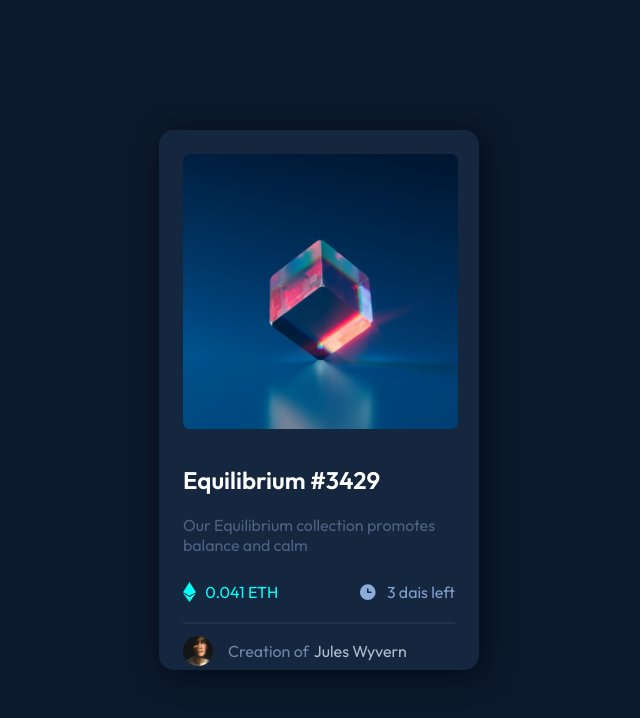
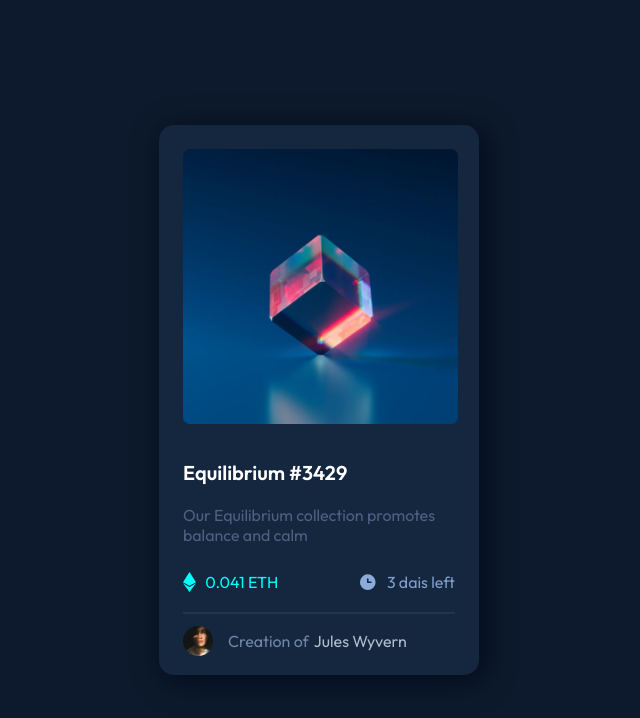
Before and after one commit to thiagotmdev/Desafio-NFT-com-HTML-e-CSS, a plain HTML site: page index.html in a window 1280 px wide. Shown: the whole page, without its empty margins (321-961 px from the left). Drawn offline with Linux system fonts and the light colour scheme.

Commit message:
ajusted the title of card with h1 and height of footer of card

```diff
--- a/assets/css/styles.css
+++ b/assets/css/styles.css
@@ -15,7 +15,7 @@ body{
     align-items: center;
 }
 
-.main{
+main{
     display: flex;
     justify-content: center;
     align-items: center;
@@ -26,7 +26,7 @@ body{
 
 .card{
     width: 320px;
-    height: 540px;
+    height: 550px;
     background-color: #15273f;
     border-radius: 15px;
     display: flex;
@@ -47,6 +47,7 @@ body{
    margin-bottom: 20px;
    display: flex;
    color: #FFF;
+   font-size: 20px;
 }
 
 .title:hover{
--- a/index.html
+++ b/index.html
@@ -9,13 +9,13 @@
 </head>
 
 <body>
-    <div class="main">
+    <main>
         <div class="card">
             <div class="transp">
                 <img class="img_Eq" src="./assets/images/image-equilibrium.jpg" alt="">
                 <div class="box"> <img class="eye" src="./assets/images/eye.png" alt=""></div>
             </div>
-            <h2 class="title">Equilibrium #3429</h2>
+            <h1 class="title">Equilibrium #3429</h1>
             <p class="p_pgf">Our Equilibrium collection promotes balance and calm</p>
             <div class="info">
                 <img class="eth" src="./assets/images/icon-ethereum.svg" alt="Etherium">
@@ -30,7 +30,7 @@
                 <p class="author">Jules Wyvern</p>
             </div>
         </div>
-    </div>
+    </main>
 </body>
 
 </html>
```
